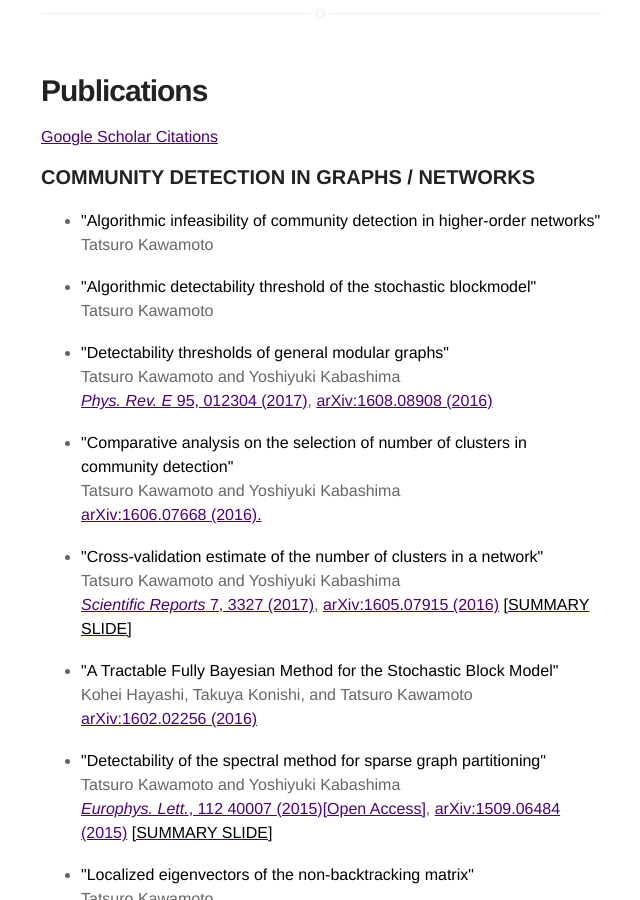
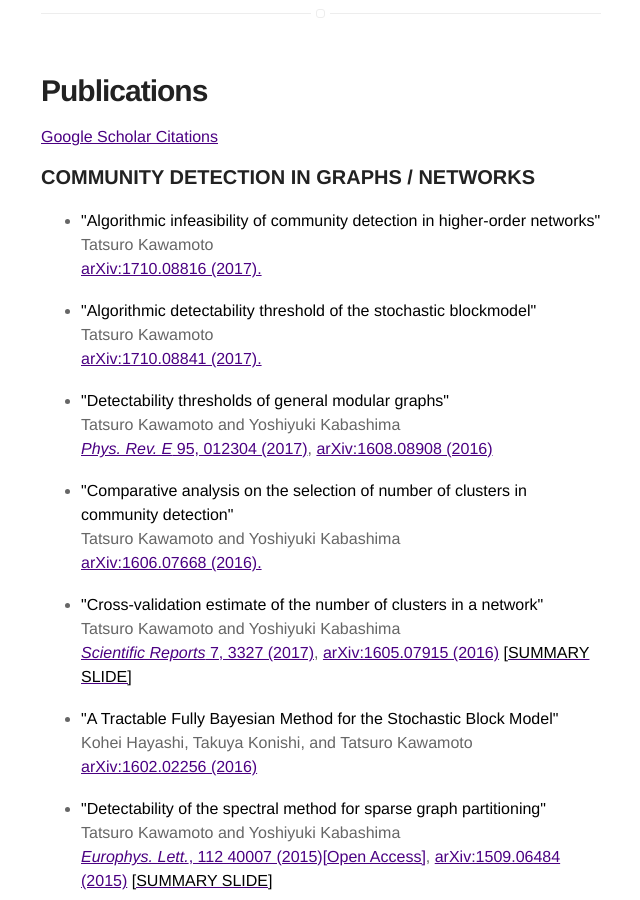
Before and after one commit to tatsuro-kawamoto/tatsuro-kawamoto.github.io, a Jekyll site: the page built from index.html, in a window 1280 px wide and 900 px high, scrolled down 541 px. Shown: the whole window, without its empty margins (319-959 px from the left). Built offline with Jekyll 4.4.1, drawn with Linux system fonts in a browser that asks for light colours.

Commit message:
Update publications.

```diff
--- a/index.html
+++ b/index.html
@@ -11,13 +11,13 @@ title: Home
   <li>
     <strong>"Algorithmic infeasibility of community detection in higher-order networks"</strong><br />
     Tatsuro Kawamoto<br />
-
+    <a href="https://arxiv.org/abs/1710.08816" target="_blank">arXiv:1710.08816 (2017).</a>
   </li>
   <br />
   <li>
     <strong>"Algorithmic detectability threshold of the stochastic blockmodel"</strong><br />
     Tatsuro Kawamoto<br />
-
+    <a href="https://arxiv.org/abs/1710.08841" target="_blank">arXiv:1710.08841 (2017).</a>
   </li>
   <br />
   <li>
```
